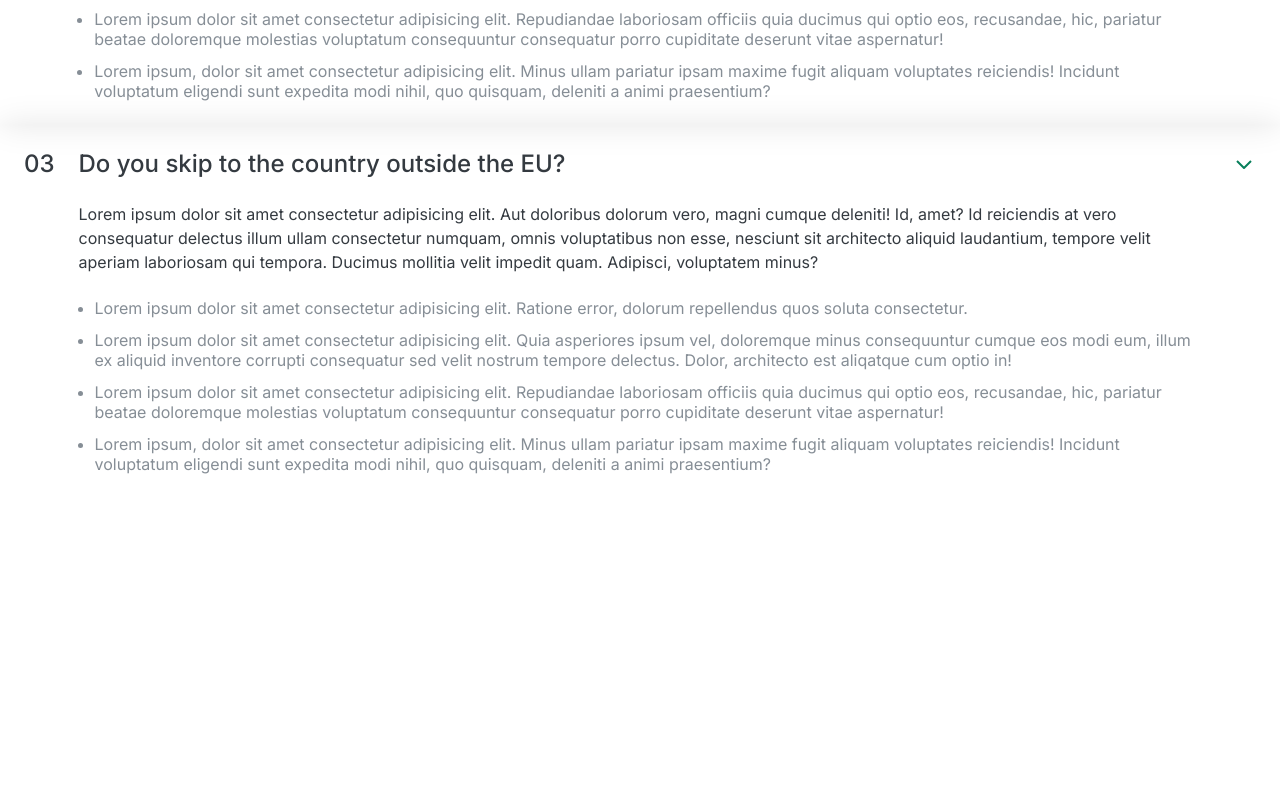
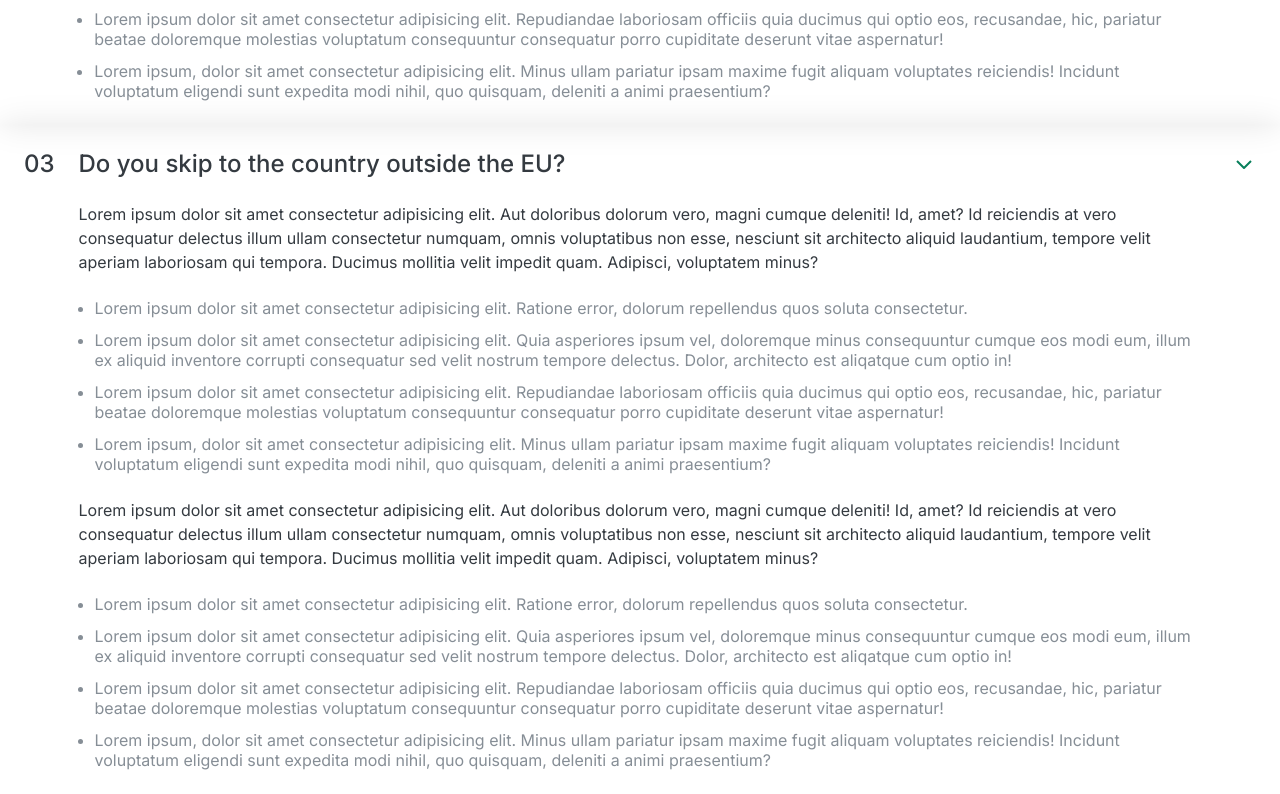
Before and after one commit to ELAVENI-MG/Internship-flipopay, a plain HTML site: page accordian1.html in a window 1280 px wide. Shown: the part 1033-1827 px from the top of the page. Before the commit the page ends 1531 px from the top, so only its background shows below. Drawn offline with Linux system fonts and the light colour scheme.

Commit message:
changed done in accordian

```diff
--- a/accordian1.html
+++ b/accordian1.html
@@ -159,6 +159,15 @@
                 <li>Lorem ipsum, dolor sit amet consectetur adipisicing elit. Minus ullam pariatur ipsam maxime fugit aliquam voluptates reiciendis! Incidunt voluptatum eligendi sunt expedita modi nihil, quo quisquam, deleniti a animi praesentium?</li>
             </ul>
         </div>
+        <div class="hidden-box">
+            <p>Lorem ipsum dolor sit amet consectetur adipisicing elit. Aut doloribus dolorum vero, magni cumque deleniti! Id, amet? Id reiciendis at vero consequatur delectus illum ullam consectetur numquam, omnis voluptatibus non esse, nesciunt sit architecto aliquid laudantium, tempore velit aperiam laboriosam qui tempora. Ducimus mollitia velit impedit quam. Adipisci, voluptatem minus?</p>
+             <ul>
+                 <li>Lorem ipsum dolor sit amet consectetur adipisicing elit. Ratione error, dolorum repellendus quos soluta consectetur.</li>
+                 <li>Lorem ipsum dolor sit amet consectetur adipisicing elit. Quia asperiores ipsum vel, doloremque minus consequuntur cumque eos modi eum, illum ex aliquid inventore corrupti consequatur sed velit nostrum tempore delectus. Dolor, architecto est aliqatque cum optio in!</li>
+                 <li>Lorem ipsum dolor sit amet consectetur adipisicing elit. Repudiandae laboriosam officiis quia ducimus qui optio eos, recusandae, hic, pariatur beatae doloremque molestias voluptatum consequuntur consequatur porro cupiditate deserunt vitae aspernatur!</li>
+                 <li>Lorem ipsum, dolor sit amet consectetur adipisicing elit. Minus ullam pariatur ipsam maxime fugit aliquam voluptates reiciendis! Incidunt voluptatum eligendi sunt expedita modi nihil, quo quisquam, deleniti a animi praesentium?</li>
+             </ul>
+         </div>
         </div>
         </div>
     </div>
```
